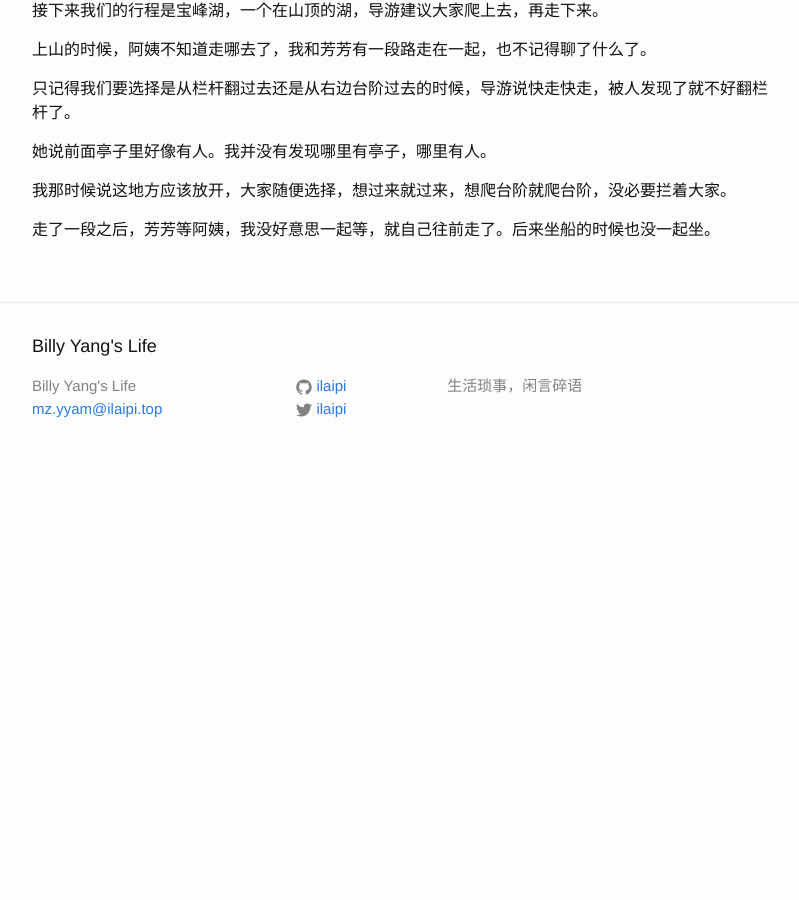
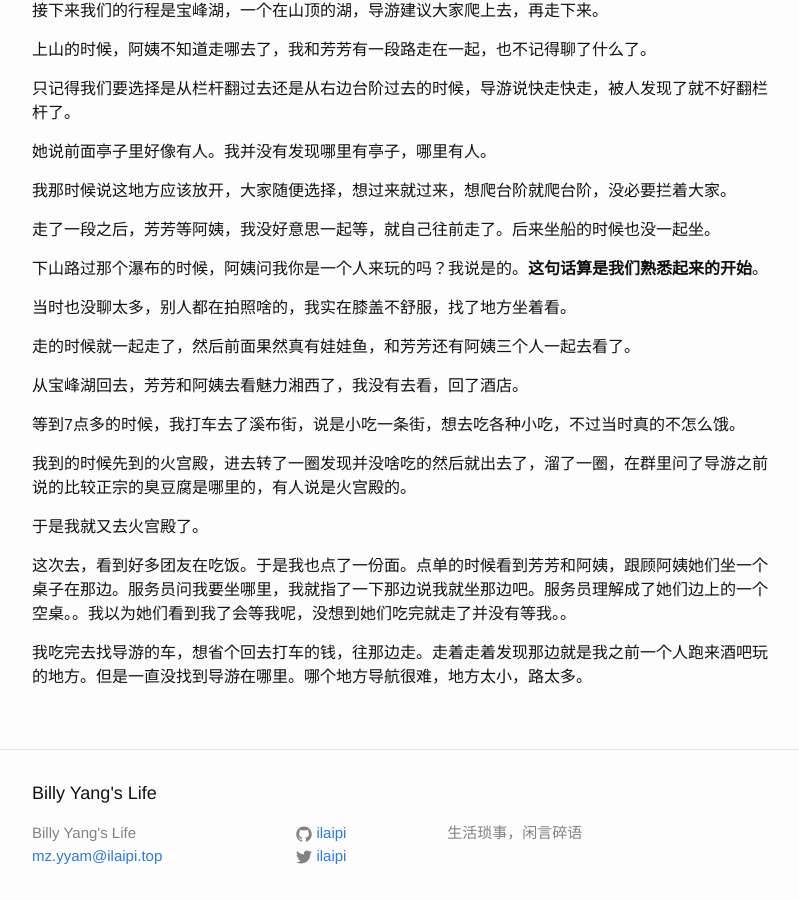
Before and after one commit to ipiali/ipiali.github.io, a Jekyll site: the page built from _posts/2018-10-15-张家界-1011.md, in a window 1280 px wide and 900 px high, scrolled down 663 px. Shown: the whole window, without its empty margins (238-1037 px from the left). Built offline with Jekyll 4.4.1, drawn with Linux system fonts in a browser that asks for light colours; before the commit the page ends 1143 px from its top, so only the background shows below that.

Commit message:
Update 2018-10-15-张家界-1011.md

```diff
--- a/_posts/2018-10-15-张家界-1011.md
+++ b/_posts/2018-10-15-张家界-1011.md
@@ -34,3 +34,21 @@ keywords: 幸福
 我那时候说这地方应该放开，大家随便选择，想过来就过来，想爬台阶就爬台阶，没必要拦着大家。
 
 走了一段之后，芳芳等阿姨，我没好意思一起等，就自己往前走了。后来坐船的时候也没一起坐。
+
+下山路过那个瀑布的时候，阿姨问我你是一个人来玩的吗？我说是的。**这句话算是我们熟悉起来的开始**。
+
+当时也没聊太多，别人都在拍照啥的，我实在膝盖不舒服，找了地方坐着看。
+
+走的时候就一起走了，然后前面果然真有娃娃鱼，和芳芳还有阿姨三个人一起去看了。
+
+从宝峰湖回去，芳芳和阿姨去看魅力湘西了，我没有去看，回了酒店。
+
+等到7点多的时候，我打车去了溪布街，说是小吃一条街，想去吃各种小吃，不过当时真的不怎么饿。
+
+我到的时候先到的火宫殿，进去转了一圈发现并没啥吃的然后就出去了，溜了一圈，在群里问了导游之前说的比较正宗的臭豆腐是哪里的，有人说是火宫殿的。
+
+于是我就又去火宫殿了。
+
+这次去，看到好多团友在吃饭。于是我也点了一份面。点单的时候看到芳芳和阿姨，跟顾阿姨她们坐一个桌子在那边。服务员问我要坐哪里，我就指了一下那边说我就坐那边吧。服务员理解成了她们边上的一个空桌。。我以为她们看到我了会等我呢，没想到她们吃完就走了并没有等我。。
+
+我吃完去找导游的车，想省个回去打车的钱，往那边走。走着走着发现那边就是我之前一个人跑来酒吧玩的地方。但是一直没找到导游在哪里。哪个地方导航很难，地方太小，路太多。
```
